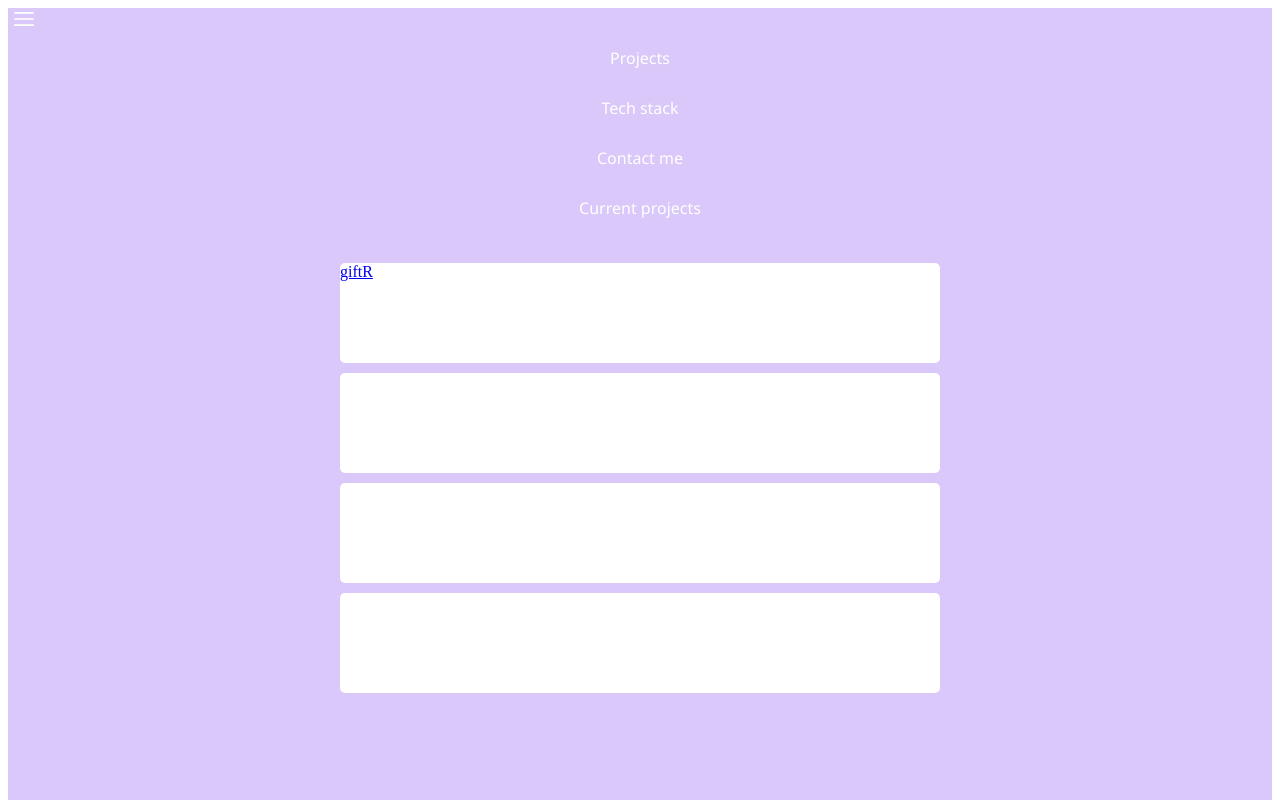
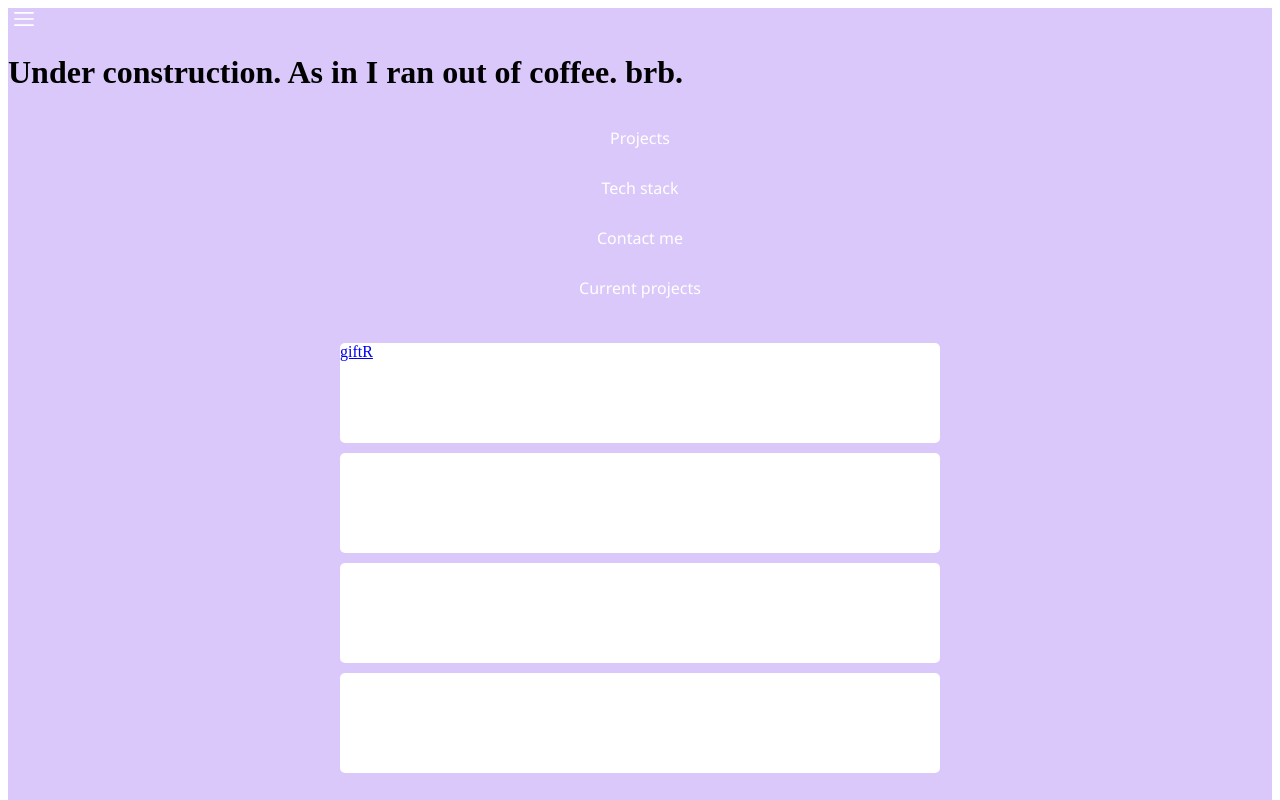
Before and after one commit to EdPutans/ed-putans-first-portfolio-old-, a plain HTML site: page index.html in a window 1280 px wide. Shown: the top 800 px of the page. Drawn offline with Linux system fonts and the light colour scheme.

Commit message:
added an under construction h1

```diff
--- a/index.html
+++ b/index.html
@@ -14,9 +14,9 @@
                 class='burger'
                 src='./src/menu.svg'
                 alt='navigation bar'
-
             />
         </button>
+        <h1>Under construction. As in I ran out of coffee. brb.</h1>
             <div class='topbar-list'>
                 <a class="topbar-item" href="#">Projects</a>
                 <a class="topbar-item" href="#">Tech stack</a>
```
